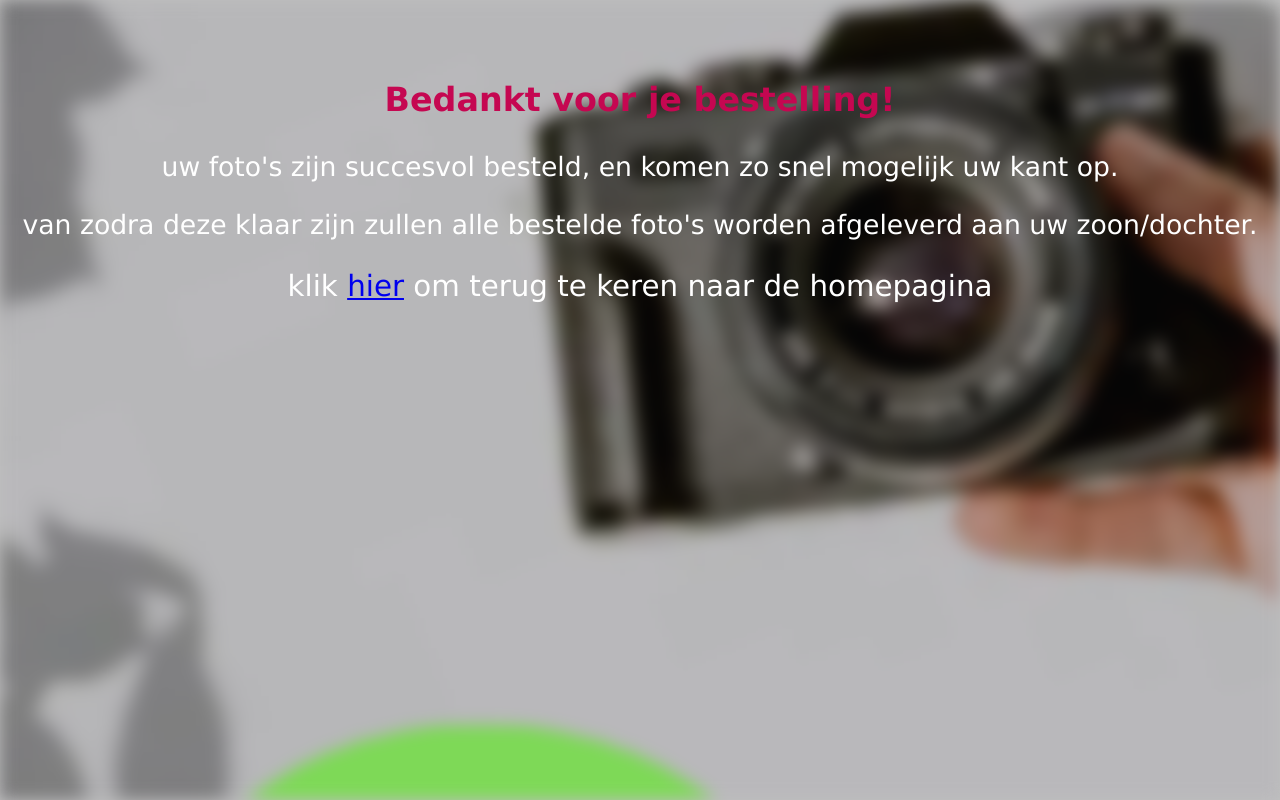
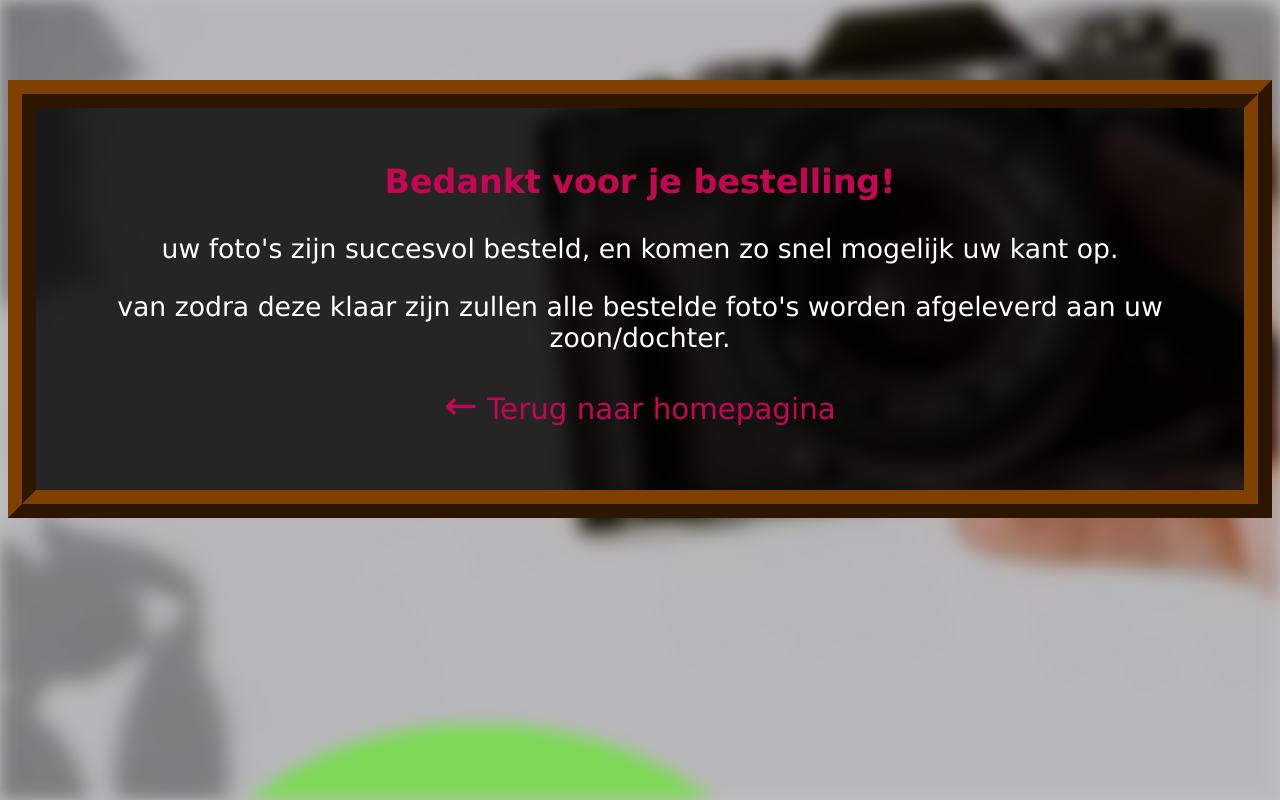
Before and after one commit to Panda-Mage/economy, a PHP site: page /completedTest.html in a window 1280 px wide. Run offline with PHP 8.4, Linux system fonts and the light colour scheme.

Commit message:
bedankt page + index

```diff
--- a/completedTest.html
+++ b/completedTest.html
@@ -27,8 +27,12 @@
             }
 
             .container_complete_text {
+                width: fit-content;
                 margin: 5em auto 0em auto;
+                padding: 2em;
                 text-align: center;
+                background: rgba(0, 0, 0, 0.8);
+                border: 1.8em ridge rgb(128, 64, 0);
             }
 
             .container_complete_text_normal {
@@ -46,6 +50,12 @@
                 font-size: 20pt;
                 color: white;
             }
+
+            .Completed_return_link {
+                color: rgb(197, 7, 81);
+                text-decoration: none;
+            }
+
         </style>
     </head>
     <body>
@@ -60,7 +70,7 @@
                     <div class="container_complete_text_normal">
                         <p class="text">uw foto's zijn succesvol besteld, en komen zo snel mogelijk uw kant op.</p>
                         <p class="text">van zodra deze klaar zijn zullen alle bestelde foto's worden afgeleverd aan uw zoon/dochter.</p>
-                        <p class="text" style="font-size: 22pt;">klik <a href="index.php">hier</a> om terug te keren naar de homepagina</p>
+                        <p class="text" style="font-size: 22pt;"> <span style="color: rgb(197, 7, 81); font-size: 30pt;">&#8592;</span> <a class="Completed_return_link" href="index.php">Terug naar homepagina</a></p>
                     </div>
                 </div>
             </div>
```
Also changed, not shown: css/index.css (+5 -3 lines), css/main.css (+9 -5 lines), index.php (+11 -6 lines).
